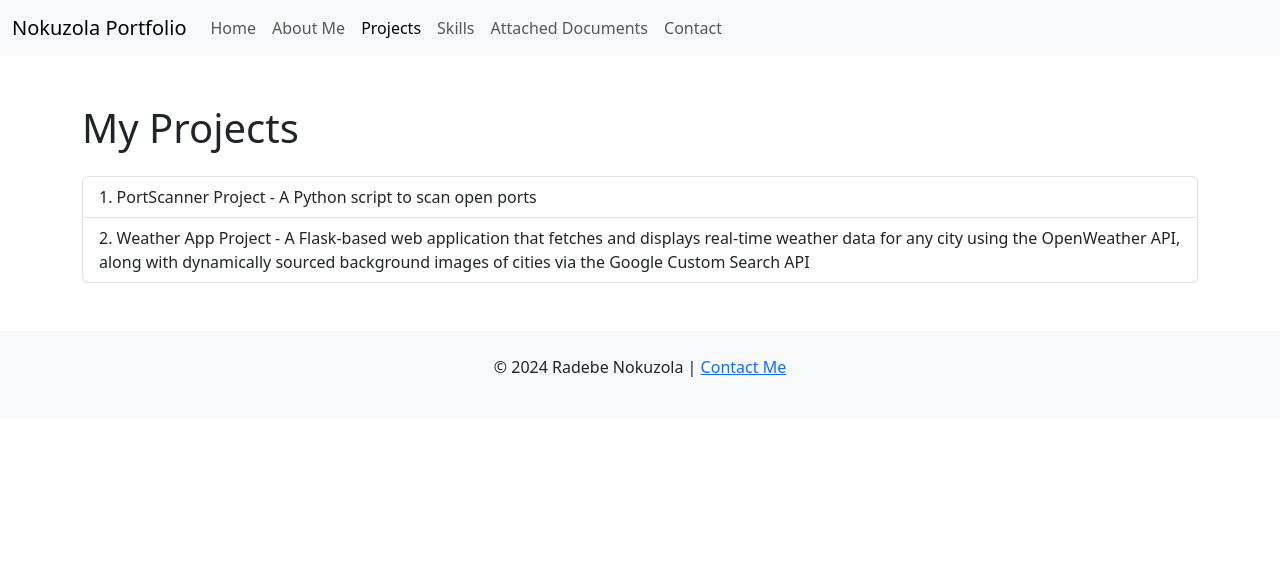
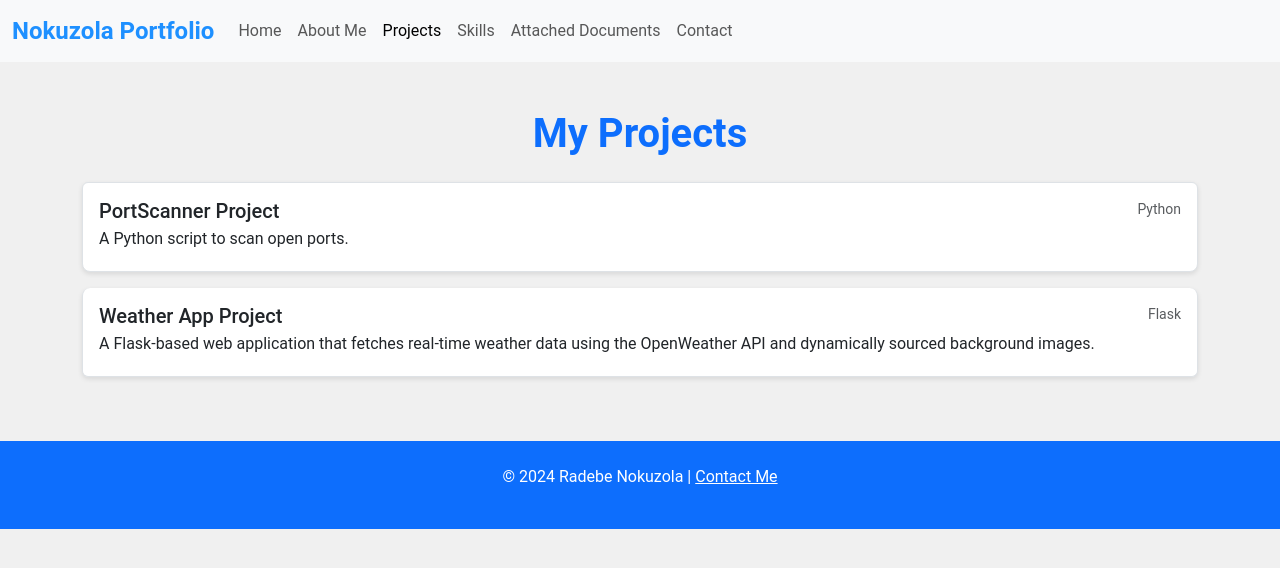
Before and after one commit to radebenokuzola/radebenokuzola.github.io, a plain HTML site: page projects.html in a window 1280 px wide. Drawn offline with nearby package versions, Linux system fonts and the light colour scheme.

Commit message:
Update projects.html

```diff
--- a/projects.html
+++ b/projects.html
@@ -9,8 +9,12 @@
   <!-- Content Security Policy (CSP) -->
   <meta http-equiv="Content-Security-Policy" content="default-src 'self'; style-src 'self' https://cdn.jsdelivr.net; script-src 'self' https://cdn.jsdelivr.net https://www.google.com/recaptcha/ https://www.gstatic.com/recaptcha/">
 
+  <!-- Bootstrap CSS -->
   <link href="https://cdn.jsdelivr.net/npm/bootstrap@5.3.3/dist/css/bootstrap.min.css" rel="stylesheet"
     integrity="sha384-QWTKZyjpPEjISv5WaRU9OFeRpok6YctnYmDr5pNlyT2bRjXh0JMhjY6hW+ALEwIH" crossorigin="anonymous">
+
+  <!-- Custom CSS -->
+  <link rel="stylesheet" href="style.css">
 </head>
 
 <body>
@@ -49,25 +53,34 @@
 
   <!-- Main Content -->
   <div class="container mt-5">
-    <h1 class="mb-4">My Projects</h1>
+    <h1 class="text-center mb-4 text-primary">My Projects</h1>
     <div class="list-group">
       <!-- Add more project links here -->
       <a href="https://github.com/radebenokuzola/PortScanner.git" target="_blank" class="list-group-item list-group-item-action">
-       1. PortScanner Project - A Python script to scan open ports
+        <div class="d-flex w-100 justify-content-between">
+          <h5 class="mb-1">PortScanner Project</h5>
+          <small class="text-muted">Python</small>
+        </div>
+        <p class="mb-1">A Python script to scan open ports.</p>
       </a>
       <a href="https://github.com/radebenokuzola/weather-app" target="_blank" class="list-group-item list-group-item-action">
-       2. Weather App Project - A Flask-based web application that fetches and displays real-time weather data for any city using the OpenWeather API, along with dynamically sourced background images of cities via the Google Custom Search API
+        <div class="d-flex w-100 justify-content-between">
+          <h5 class="mb-1">Weather App Project</h5>
+          <small class="text-muted">Flask</small>
+        </div>
+        <p class="mb-1">A Flask-based web application that fetches real-time weather data using the OpenWeather API and dynamically sourced background images.</p>
       </a>
     </div>
   </div>
 
   <!-- Footer -->
-  <footer class="bg-light text-center py-4 mt-5">
+  <footer class="bg-primary text-white text-center py-4 mt-5">
     <div class="container">
-      <p>&copy; 2024 Radebe Nokuzola | <a href="mailto:radebenokuzola89@gmail.com">Contact Me</a></p>
+      <p>&copy; 2024 Radebe Nokuzola | <a href="mailto:radebenokuzola89@gmail.com" class="text-white">Contact Me</a></p>
     </div>
   </footer>
 
+  <!-- Bootstrap JS -->
   <script src="https://cdn.jsdelivr.net/npm/bootstrap@5.3.3/dist/js/bootstrap.bundle.min.js"
     integrity="sha384-YvpcrYf0tY3lHB60NNkmXc5s9fDVZLESaAA55NDzOxhy9GkcIdslK1eN7N6jIeHz" crossorigin="anonymous"></script>
 </body>
```
